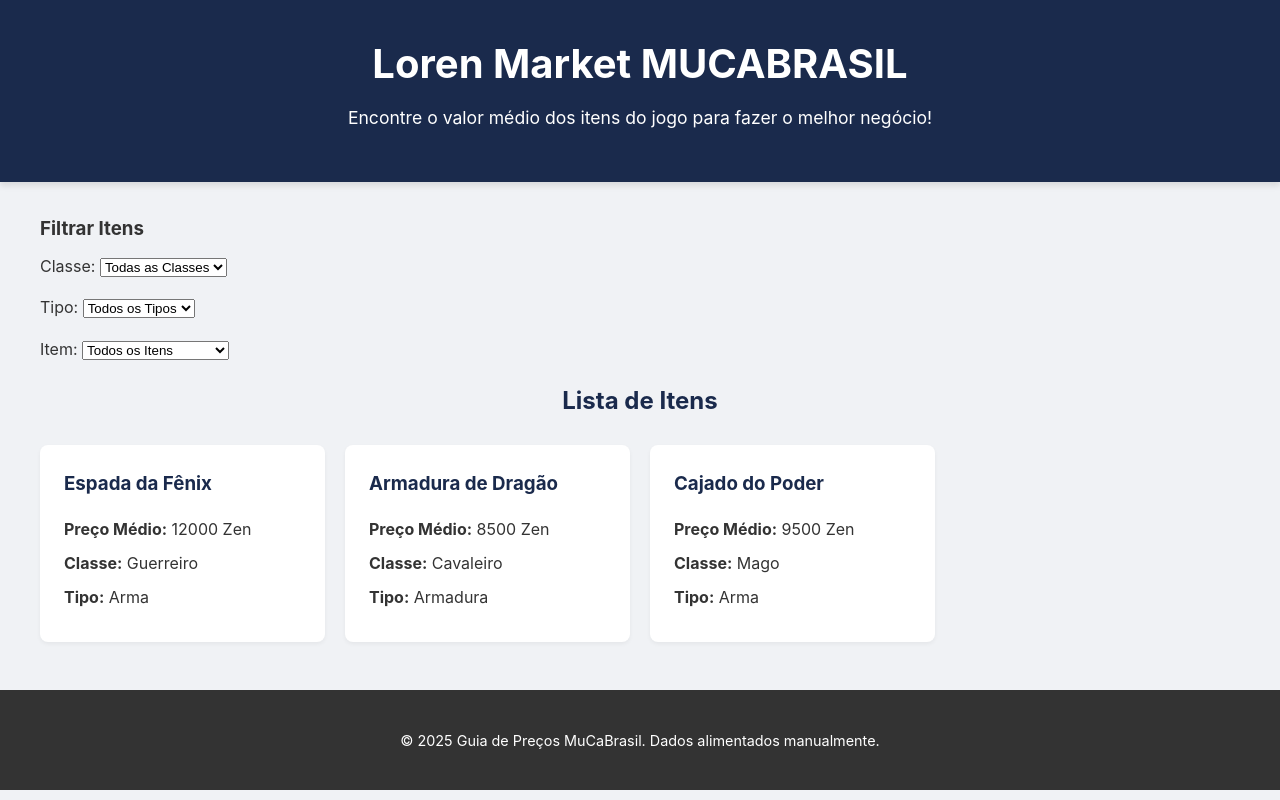
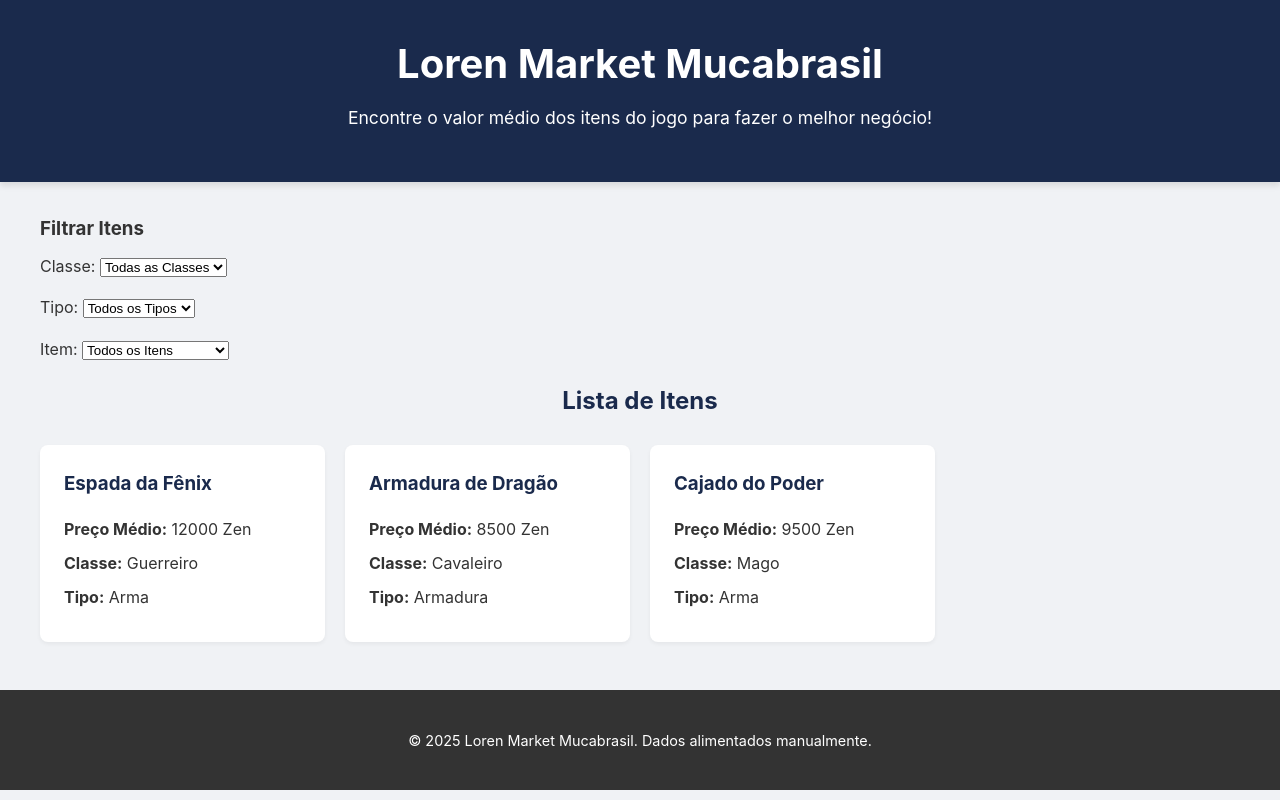
Before and after one commit to italoareval/lorenmarket, a plain HTML site: page index.html in a window 1280 px wide. Drawn offline with Linux system fonts and the light colour scheme.

Commit message:
index.html

```diff
--- a/index.html
+++ b/index.html
@@ -3,13 +3,13 @@
 <head>
     <meta charset="UTF-8">
     <meta name="viewport" content="width=device-width, initial-scale=1.0">
-    <title>Preços MuCaBrasil - Guia de Itens</title>
+    <title>Loren Market Mucabrasil</title>
     <link rel="stylesheet" href="style.css">
 </head>
 <body>
 
     <header>
-        <h1>Loren Market MUCABRASIL</h1>
+        <h1>Loren Market Mucabrasil</h1>
         <p>Encontre o valor médio dos itens do jogo para fazer o melhor negócio!</p>
     </header>
 
@@ -44,10 +44,9 @@
     </main>
 
     <footer>
-        <p>&copy; 2025 Guia de Preços MuCaBrasil. Dados alimentados manualmente.</p>
+        <p>&copy; 2025 Loren Market Mucabrasil. Dados alimentados manualmente.</p>
     </footer>
 
     <script src="script.js"></script>
 </body>
-
 </html>
```
